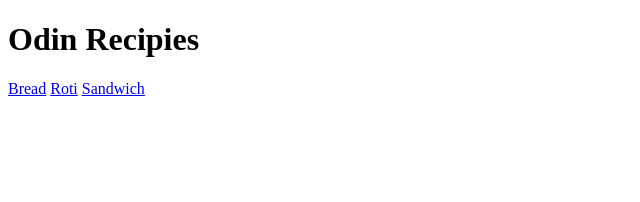
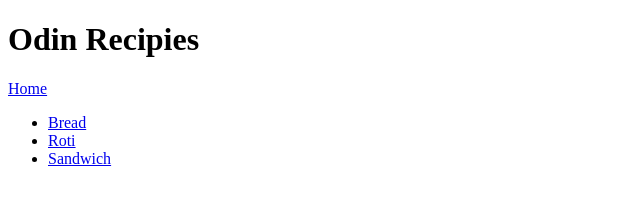
Before and after one commit to Stha-Sugam/odin-recipies, a plain HTML site: page index.html in a window 1280 px wide. Shown: the whole page, without its empty margins (0-640 px from the left). Drawn offline with Linux system fonts and the light colour scheme.

Commit message:
Modified links in webpages
- Added the links inside unordered list

```diff
--- a/index.html
+++ b/index.html
@@ -6,8 +6,13 @@
     </head>
     <body>
         <h1>Odin Recipies</h1>
-        <a href="./recipies/bread.html">Bread</a>
-        <a href="./recipies/roti.html">Roti</a>
-        <a href="./recipies/sandwich.html">Sandwich</a>
+
+        <a href="./index.html">Home</a>
+        <ul>
+
+            <li><a href="./recipies/bread.html">Bread</a></li>
+            <li><a href="./recipies/roti.html">Roti</a></li>
+            <li><a href="./recipies/sandwich.html">Sandwich</a></li>
+        </ul>
     </body>
 </html>
```
Also changed, not shown: recipies/bread.html (+8 -0 lines), recipies/roti.html (+9 -0 lines), recipies/sandwich.html (+9 -0 lines).
